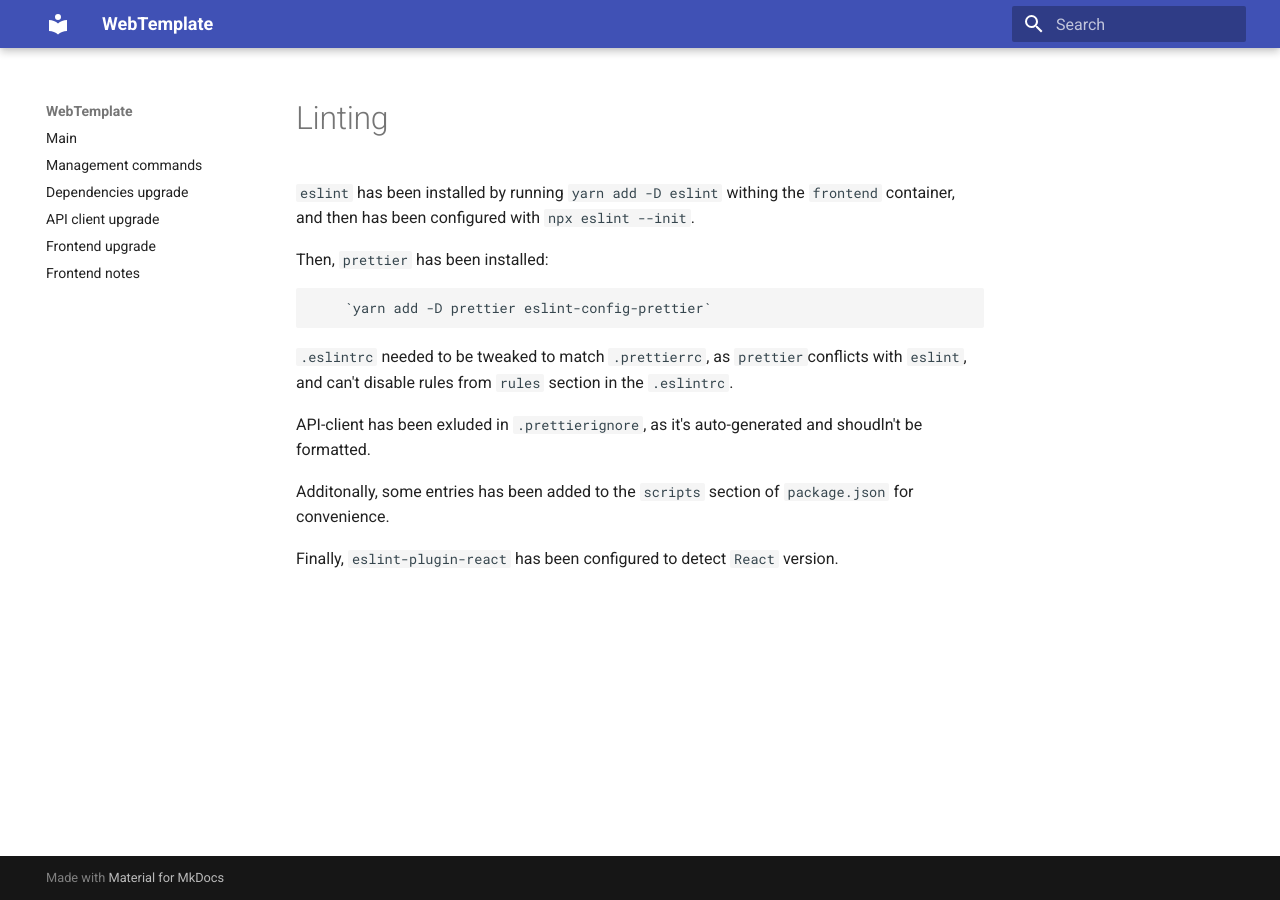
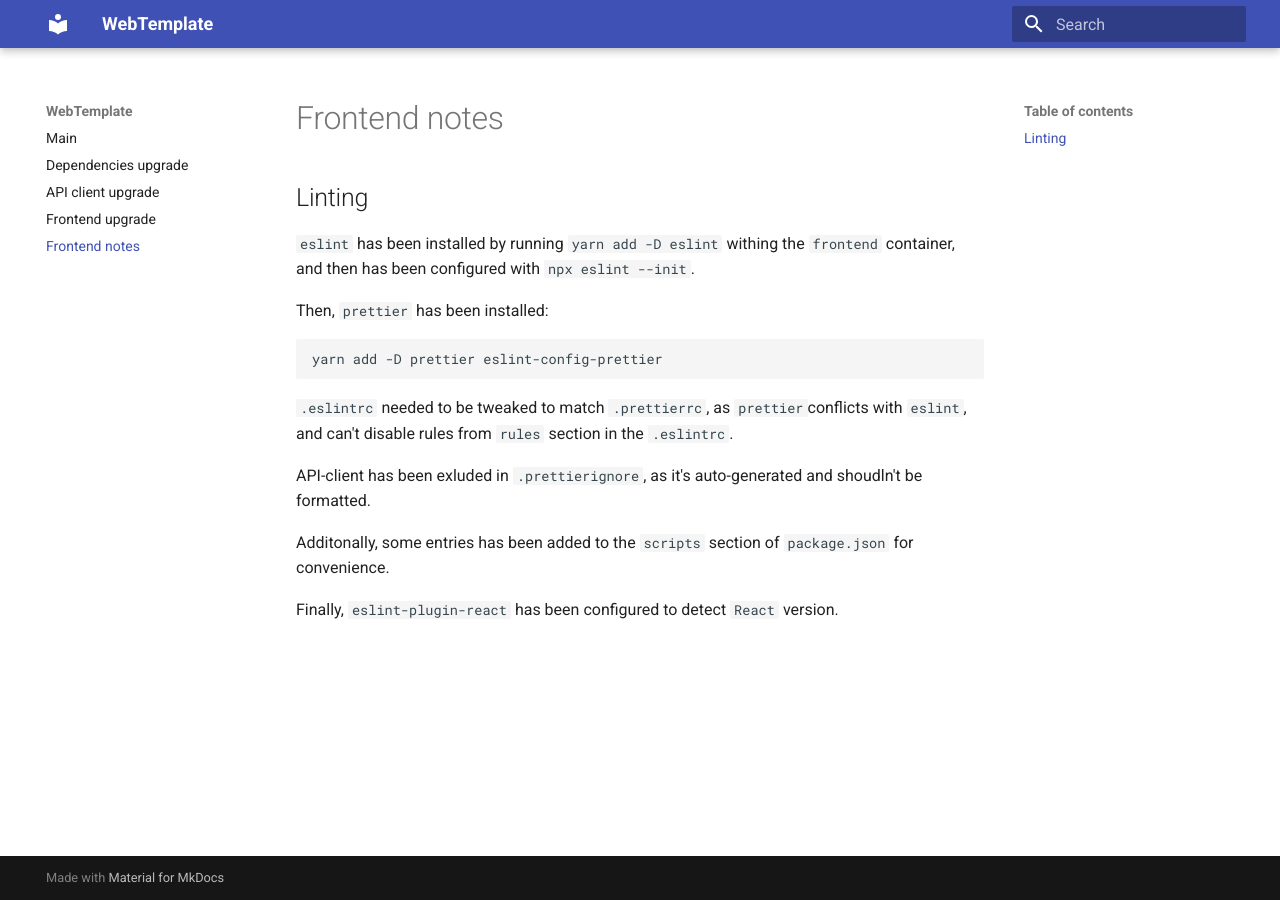
Before and after one commit to 0x29a/web_template, an MkDocs documentation site: the page built from docs/pages/frontend_notes.md, in a window 1280 px wide. Built offline with MkDocs 1.6.1 and Material for MkDocs 9.7.7, drawn with Linux system fonts in a browser that asks for light colours.

Commit message:
Docs updates

```diff
--- a/docs/mkdocs.yml
+++ b/docs/mkdocs.yml
@@ -4,7 +4,6 @@ docs_dir: pages
 dev_addr: 0.0.0.0:8124
 nav:
     - Main: index.md
-    - Management commands: management_commands.md
     - Dependencies upgrade: dependencies_upgrade.md
     - API client upgrade: api_client_upgrade.md
     - Frontend upgrade: frontend_upgrade.md
--- a/docs/pages/frontent_notes.md
+++ b/docs/pages/frontend_notes.md
@@ -1,11 +1,13 @@
-# Linting
+# Frontend notes
+
+## Linting
 
 `eslint` has been installed by running `yarn add -D eslint` withing the
 `frontend` container, and then has been configured with `npx eslint --init`.
 
 Then, `prettier` has been installed:
 
-        `yarn add -D prettier eslint-config-prettier`
+    yarn add -D prettier eslint-config-prettier
 
 `.eslintrc` needed to be tweaked to match `.prettierrc`,
 as `prettier`conflicts with `eslint`, and can't disable rules from `rules`
```
